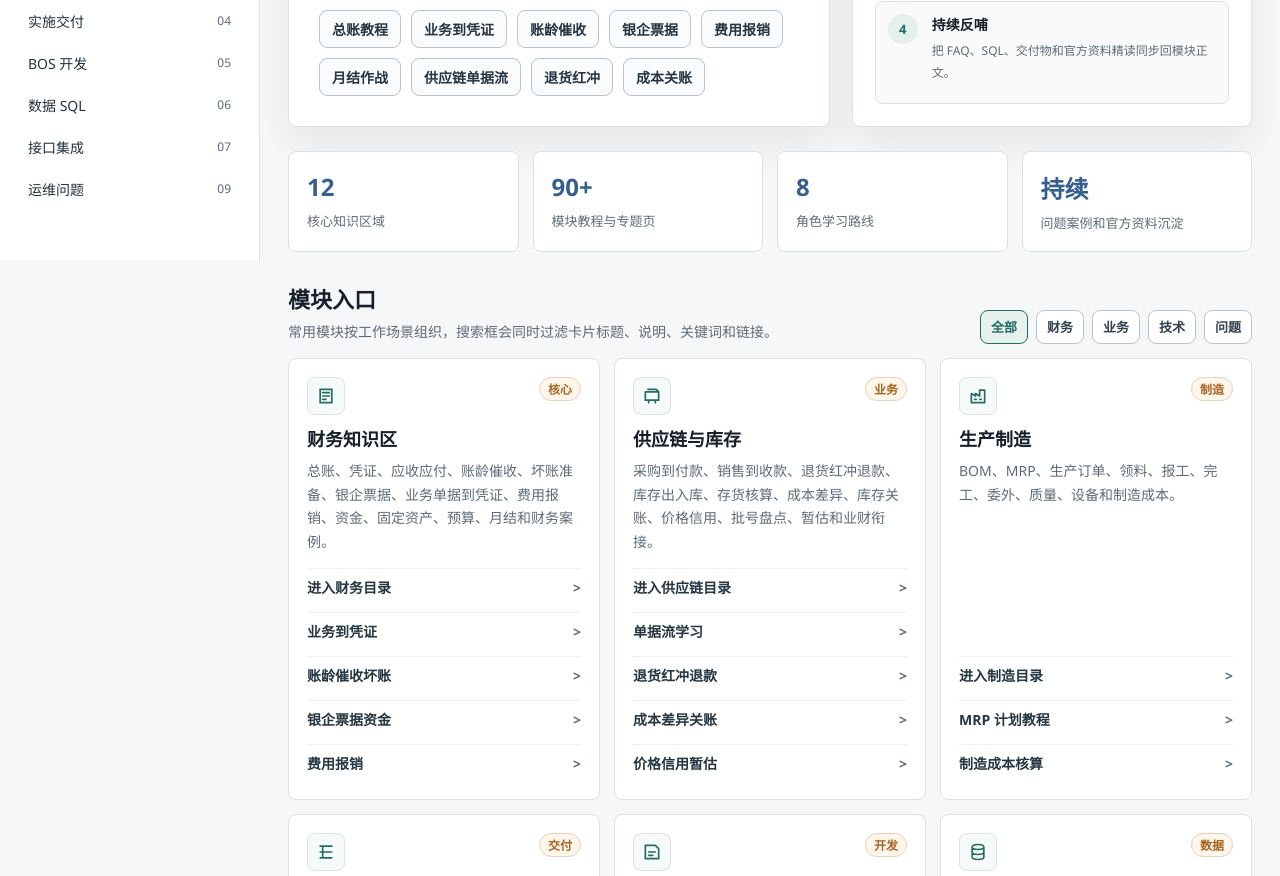
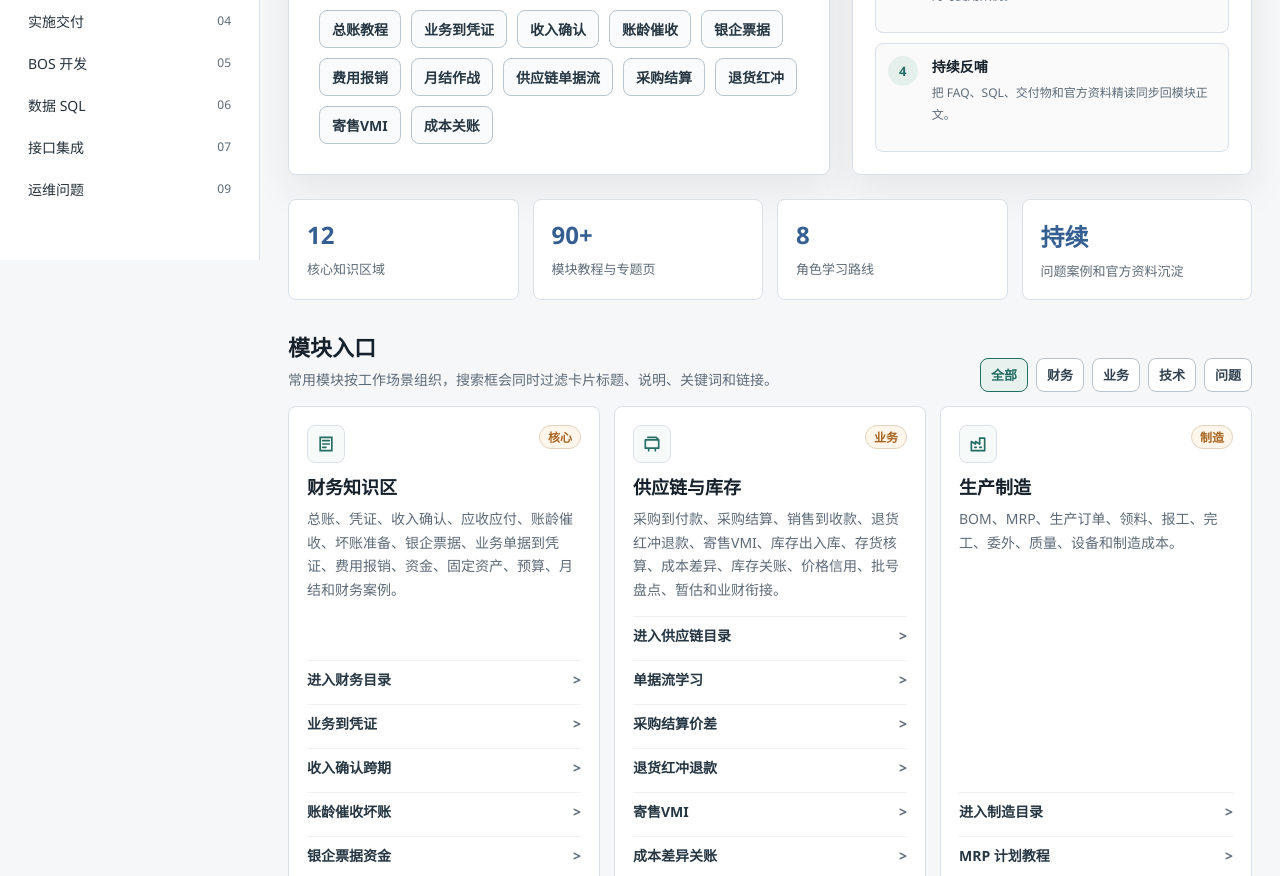
Before and after one commit to Httcp663092/knlg, a plain HTML site: page index.html in a window 1280 px wide. Shown: the part 540-1416 px from the top of the page. Drawn offline with Linux system fonts and the light colour scheme.

Commit message:
Add procurement settlement revenue and consignment guides

```diff
--- a/index.html
+++ b/index.html
@@ -715,7 +715,7 @@
           <svg aria-hidden="true" viewBox="0 0 24 24" fill="none">
             <path d="m21 21-4.2-4.2m1.2-5.3a6.5 6.5 0 1 1-13 0 6.5 6.5 0 0 1 13 0Z" stroke="currentColor" stroke-width="2" stroke-linecap="round"/>
           </svg>
-          <input id="kbSearch" type="search" placeholder="搜索模块、问题、教程、角色，例如：月结、凭证、费用报销、暂估、信用、票据、成本差异">
+          <input id="kbSearch" type="search" placeholder="搜索模块、问题、教程、角色，例如：月结、凭证、费用报销、暂估、信用、票据、收入确认">
         </label>
         <div class="top-actions" aria-label="快捷操作">
           <a class="action-link primary" href="docs/learning-paths.md">学习路径</a>
@@ -734,12 +734,15 @@
             <div class="quick-row">
               <a href="docs/01_finance/general-ledger.md">总账教程</a>
               <a href="docs/01_finance/business-document-to-voucher-learning-guide.md">业务到凭证</a>
+              <a href="docs/01_finance/revenue-recognition-contract-invoice-guide.md">收入确认</a>
               <a href="docs/01_finance/ar-aging-collection-bad-debt-guide.md">账龄催收</a>
               <a href="docs/01_finance/bank-enterprise-bills-funds-guide.md">银企票据</a>
               <a href="docs/01_finance/expense-reimbursement-funds-learning-guide.md">费用报销</a>
               <a href="docs/01_finance/month-end-close-playbook.md">月结作战</a>
               <a href="docs/02_supply-chain/supply-chain-document-flow-learning-guide.md">供应链单据流</a>
+              <a href="docs/02_supply-chain/purchase-settlement-invoice-variance-guide.md">采购结算</a>
               <a href="docs/02_supply-chain/sales-return-red-invoice-refund-guide.md">退货红冲</a>
+              <a href="docs/02_supply-chain/consignment-vmi-inventory-guide.md">寄售VMI</a>
               <a href="docs/02_supply-chain/inventory-cost-variance-close-guide.md">成本关账</a>
             </div>
           </div>
@@ -790,33 +793,36 @@
           </div>
 
           <div class="grid" id="cardGrid">
-            <article class="card" data-group="finance" data-keywords="财务 总账 凭证 应收 应付 出纳 固定资产 月结 报表 现金流 对账 业务单据 单据流 费用报销 借款 付款 账龄 催收 坏账 收款条件 信用 银企 票据 资金计划 网上银行 银行对账">
+            <article class="card" data-group="finance" data-keywords="财务 总账 凭证 应收 应付 出纳 固定资产 月结 报表 现金流 对账 业务单据 单据流 费用报销 借款 付款 账龄 催收 坏账 收款条件 信用 银企 票据 资金计划 网上银行 银行对账 收入确认 合同履约 开票 回款 跨期">
               <div class="card-top">
                 <div class="module-icon" aria-hidden="true"><svg viewBox="0 0 24 24" fill="none"><path d="M5 4h14v16H5V4Zm3 4h8M8 12h8M8 16h4" stroke="currentColor" stroke-width="2" stroke-linecap="round"/></svg></div>
                 <span class="tag">核心</span>
               </div>
               <h3>财务知识区</h3>
-              <p>总账、凭证、应收应付、账龄催收、坏账准备、银企票据、业务单据到凭证、费用报销、资金、固定资产、预算、月结和财务案例。</p>
+              <p>总账、凭证、收入确认、应收应付、账龄催收、坏账准备、银企票据、业务单据到凭证、费用报销、资金、固定资产、预算、月结和财务案例。</p>
               <div class="card-links">
                 <a href="docs/01_finance/README.md">进入财务目录</a>
                 <a href="docs/01_finance/business-document-to-voucher-learning-guide.md">业务到凭证</a>
+                <a href="docs/01_finance/revenue-recognition-contract-invoice-guide.md">收入确认跨期</a>
                 <a href="docs/01_finance/ar-aging-collection-bad-debt-guide.md">账龄催收坏账</a>
                 <a href="docs/01_finance/bank-enterprise-bills-funds-guide.md">银企票据资金</a>
                 <a href="docs/01_finance/expense-reimbursement-funds-learning-guide.md">费用报销</a>
               </div>
             </article>
 
-            <article class="card" data-group="business" data-keywords="供应链 采购 销售 库存 存货核算 仓库 条码 组织间结算 单据流 采购到付款 销售到收款 价格 信用 批号 盘点 暂估 退货 红冲 退款 折让 红字发票 成本差异 异常成本 库存关账 出库成本">
+            <article class="card" data-group="business" data-keywords="供应链 采购 销售 库存 存货核算 仓库 条码 组织间结算 单据流 采购到付款 销售到收款 价格 信用 批号 盘点 暂估 退货 红冲 退款 折让 红字发票 成本差异 异常成本 库存关账 出库成本 采购结算 到票 价差 寄售 VMI 客户寄售">
               <div class="card-top">
                 <div class="module-icon" aria-hidden="true"><svg viewBox="0 0 24 24" fill="none"><path d="M4 7h16v10H4V7Zm3-3h10l3 3M8 17v3m8-3v3" stroke="currentColor" stroke-width="2" stroke-linecap="round" stroke-linejoin="round"/></svg></div>
                 <span class="tag">业务</span>
               </div>
               <h3>供应链与库存</h3>
-              <p>采购到付款、销售到收款、退货红冲退款、库存出入库、存货核算、成本差异、库存关账、价格信用、批号盘点、暂估和业财衔接。</p>
+              <p>采购到付款、采购结算、销售到收款、退货红冲退款、寄售VMI、库存出入库、存货核算、成本差异、库存关账、价格信用、批号盘点、暂估和业财衔接。</p>
               <div class="card-links">
                 <a href="docs/02_supply-chain/README.md">进入供应链目录</a>
                 <a href="docs/02_supply-chain/supply-chain-document-flow-learning-guide.md">单据流学习</a>
+                <a href="docs/02_supply-chain/purchase-settlement-invoice-variance-guide.md">采购结算价差</a>
                 <a href="docs/02_supply-chain/sales-return-red-invoice-refund-guide.md">退货红冲退款</a>
+                <a href="docs/02_supply-chain/consignment-vmi-inventory-guide.md">寄售VMI</a>
                 <a href="docs/02_supply-chain/inventory-cost-variance-close-guide.md">成本差异关账</a>
                 <a href="docs/02_supply-chain/price-credit-batch-counting-estimate-guide.md">价格信用暂估</a>
               </div>
@@ -994,6 +1000,16 @@
                   <td><a href="docs/09_operations-issues/operations-case-library.md">全模块问题案例库</a></td>
                 </tr>
                 <tr>
+                  <td>销售出库、开票、收款和收入确认跨期，说不清收入口径</td>
+                  <td><a href="docs/01_finance/revenue-recognition-contract-invoice-guide.md">收入确认专题</a></td>
+                  <td><a href="docs/01_finance/tax-invoice-management-guide.md">税务发票管理</a></td>
+                </tr>
+                <tr>
+                  <td>采购入库、发票到票、暂估冲回、采购价差和供应商对账不一致</td>
+                  <td><a href="docs/02_supply-chain/purchase-settlement-invoice-variance-guide.md">采购结算价差</a></td>
+                  <td><a href="docs/02_supply-chain/inventory-cost-variance-close-guide.md">成本差异与库存关账</a></td>
+                </tr>
+                <tr>
                   <td>采购、销售、库存、存货核算和总账金额不一致</td>
                   <td><a href="docs/02_supply-chain/README.md">供应链知识区</a></td>
                   <td><a href="docs/02_supply-chain/inventory-cost-variance-close-guide.md">成本差异与库存关账</a></td>
```
Also changed, not shown: 18 other files.
